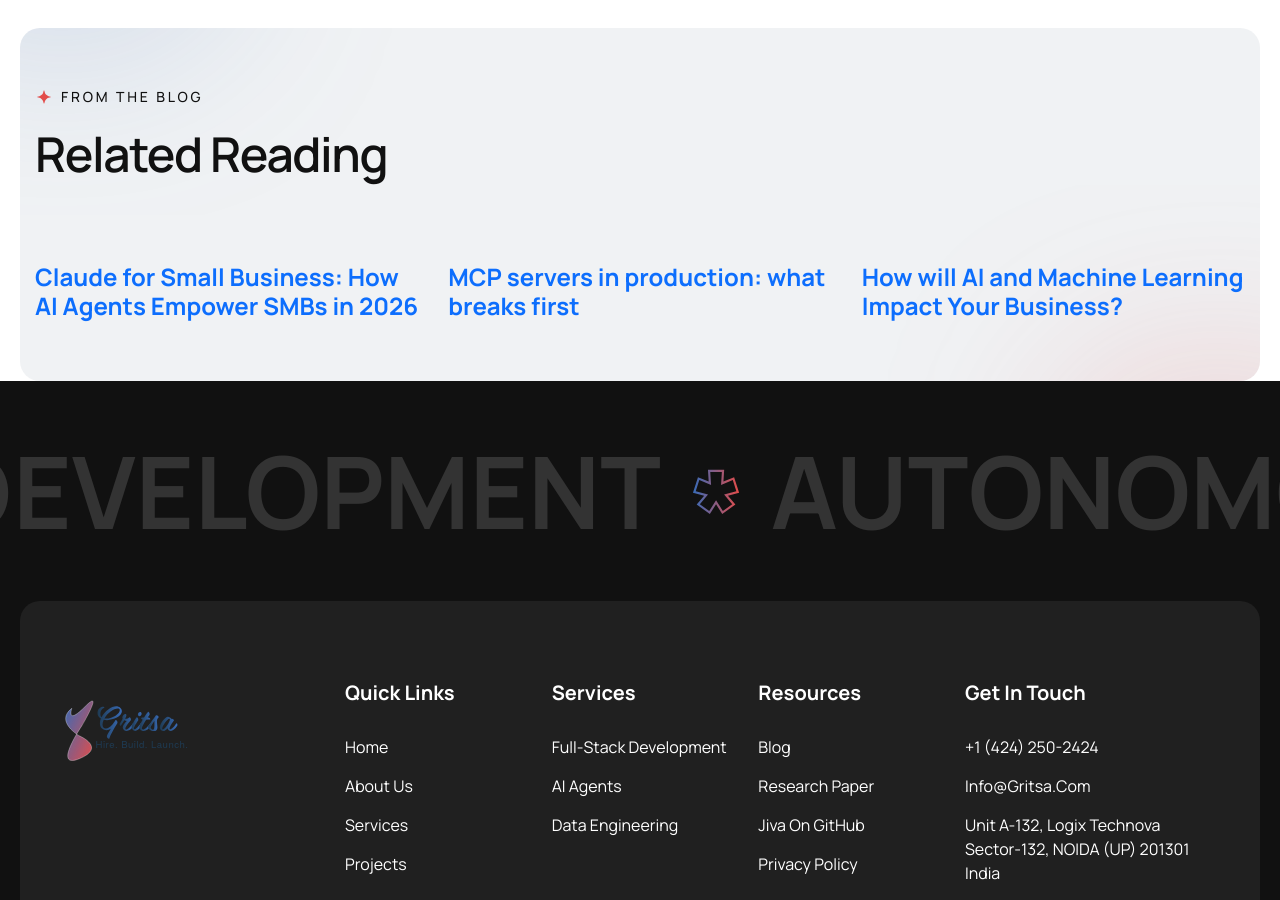
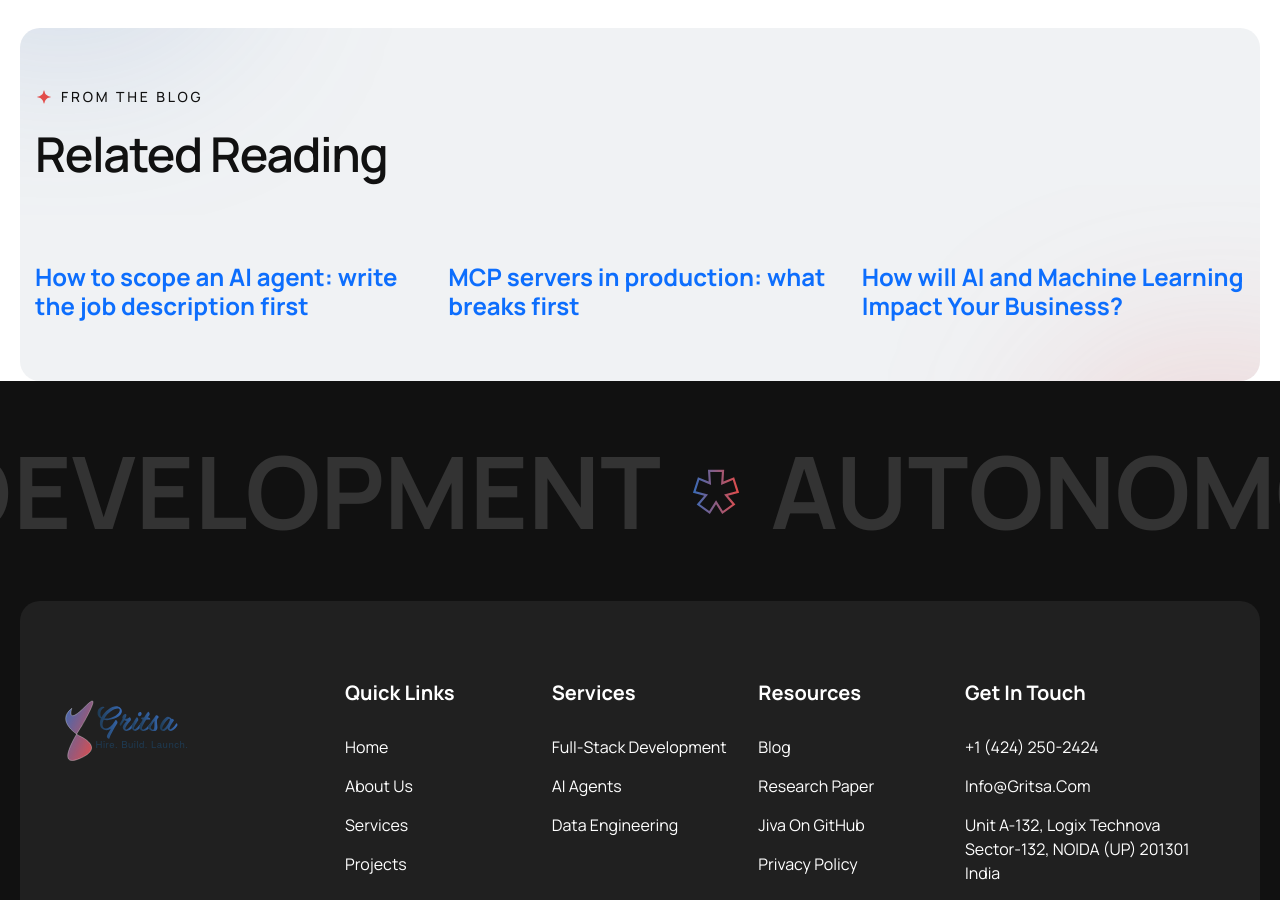
Before and after one commit to gritsa/www-gritsa.github.io, a Jekyll site: the page services/ai-agents/index.html, which Jekyll copies as it is, in a window 1280 px wide and 900 px high, scrolled down 5148 px. Built offline with Jekyll 4.4.1, drawn with Linux system fonts in a browser that asks for light colours.

Commit message:
AI agents page: repoint Related Reading card from a pruned vendor post to the scoping guide

```diff
--- a/services/ai-agents/index.html
+++ b/services/ai-agents/index.html
@@ -424,7 +424,7 @@
             <div class="row">
                 <div class="col-lg-4 col-md-6">
                     <div class="blog-post-item wow fadeInUp">
-                        <h4><a href="../../blog/2026/05/22/claude-for-small-business-how-ai-agents-empower-smbs-2026/">Claude for Small Business: How AI Agents Empower SMBs in 2026</a></h4>
+                        <h4><a href="../../blog/2026/10/21/how-to-scope-an-ai-agent/">How to scope an AI agent: write the job description first</a></h4>
                     </div>
                 </div>
                 <div class="col-lg-4 col-md-6">
```
